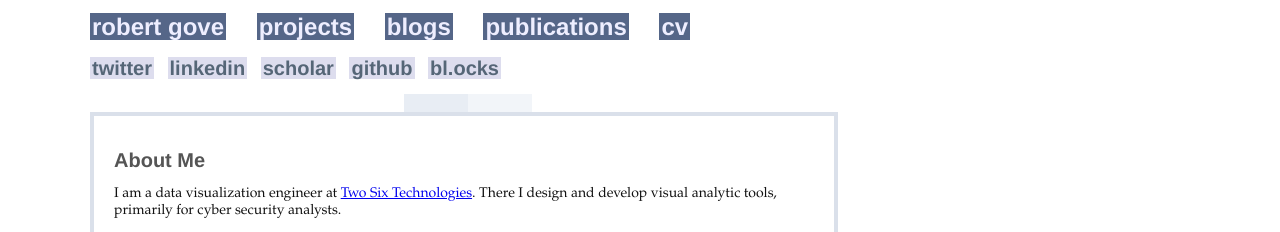
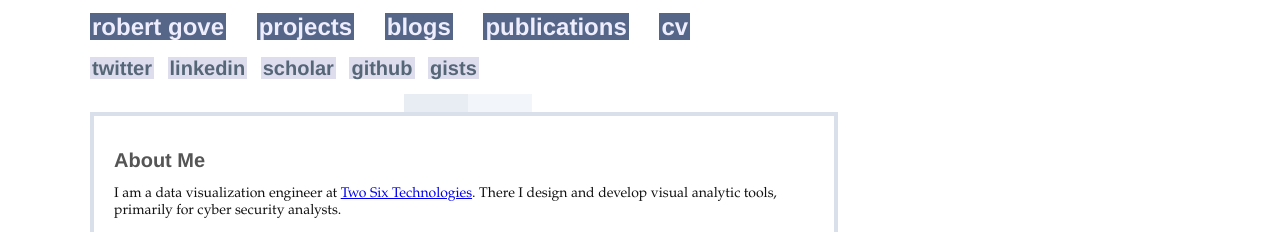
Before and after one commit to rpgove/rpgove.github.io, a Jekyll site: the page built from index.markdown, in a window 1280 px wide. Shown: the top 232 px of the page. Built offline with Jekyll 4.4.1, drawn with Linux system fonts in a browser that asks for light colours.

Commit message:
Swap bl.ocks link for gists

```diff
--- a/_layouts/default.html
+++ b/_layouts/default.html
@@ -49,7 +49,7 @@
         <a href="https://www.linkedin.com/in/robert-gove-6aa50bb">linkedin</a>
         <a href="https://scholar.google.com/citations?user=9FvdE7UAAAAJ">scholar</a>
         <a href="https://github.com/rpgove">github</a>
-        <a href="https://bl.ocks.org/rpgove">bl.ocks</a>
+        <a href="https://gist.github.com/rpgove">gists</a>
       </div>
     </nav>
     <main>
```
